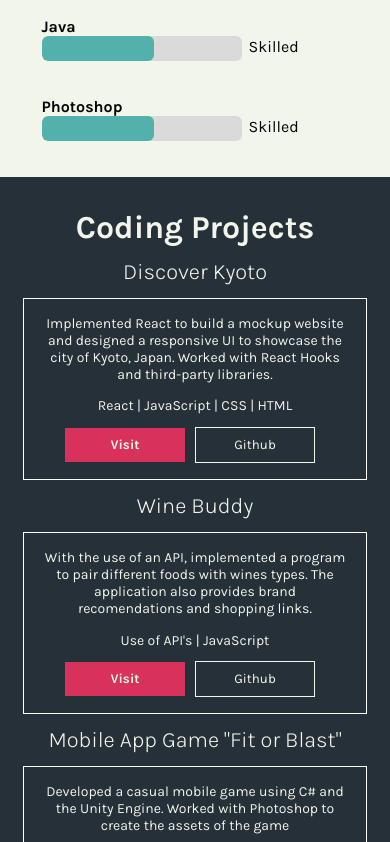
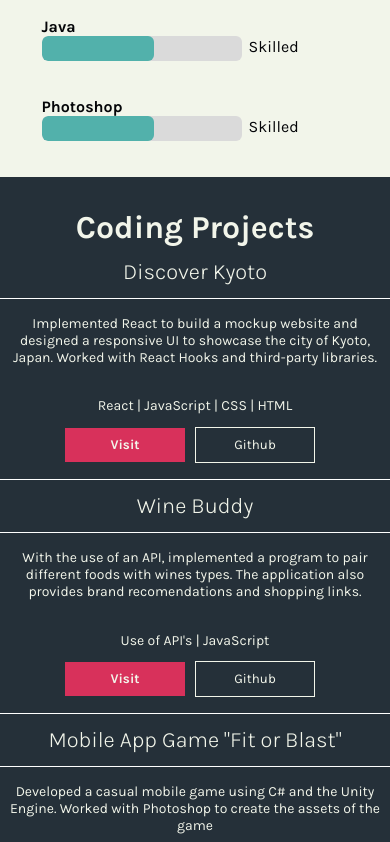
Before and after one commit to samu001/resume-website, a React (Create React App) app: page / in a window 390 px wide. Shown: the part 1497-2339 px from the top of the page. Built offline with nearby package versions, Linux system fonts and the light colour scheme.

Commit message:
coding projects mobile fix

```diff
--- a/src/Components/CodingProjects/CodProject.css
+++ b/src/Components/CodingProjects/CodProject.css
@@ -48,7 +48,6 @@
     margin: 0.8rem 0;
 }
 
-
 /* Extra small devices (phones, 600px and down) */
 @media only screen and (max-width: 900px) {
 
@@ -79,8 +78,8 @@
     }
 }
 
-/* 400 and down */
-@media only screen and (max-width: 400px) {
+/* 500 and down */
+@media only screen and (max-width: 500px) {
 
     .cod-project-container {
         display: flex;
@@ -95,10 +94,9 @@
 
     .cod-proj-desc {
         display: block;
-        width: 310px;
+        width: 100%;
         height: 70px;
         overflow: hidden;
-
     }
 
     .proj-btn {
--- a/src/Components/CodingProjects/CodProject.jsx
+++ b/src/Components/CodingProjects/CodProject.jsx
@@ -3,7 +3,6 @@ import "./CodProject.css";
 
 export default function CodProject(props) {
     function handleClick(value) {
-        // console.log(value);
         window.open(value);
     }
 
--- a/src/Components/CodingProjects/CodingProjects.css
+++ b/src/Components/CodingProjects/CodingProjects.css
@@ -47,7 +47,8 @@
     flex-wrap: wrap;
 }
 
-@media only screen and (max-width: 400px) {
+/* 500 and down */
+@media only screen and (max-width: 500px) {
     .wave-2 {
         display: none;
     }
--- a/src/Components/Contact/Contact.css
+++ b/src/Components/Contact/Contact.css
@@ -69,8 +69,8 @@
     box-shadow: rgba(21, 247, 255, 0.4) 0px 8px 24px;
 }
 
-
-@media only screen and (max-width: 400px)  {
+/* 5000 and down */
+@media only screen and (max-width: 500px)  {
     .contact-section {
         padding: 2rem 0rem;
     }
```
